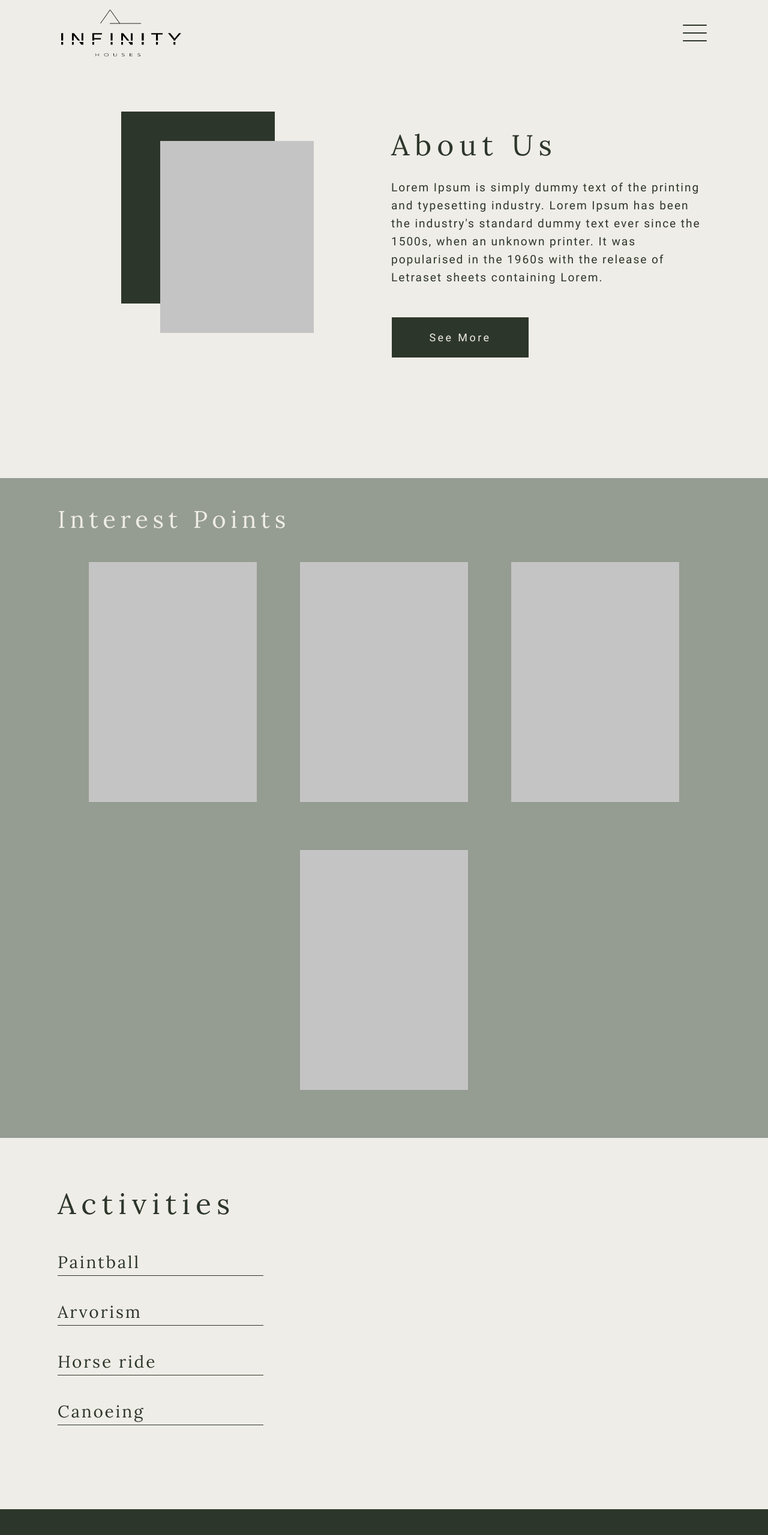
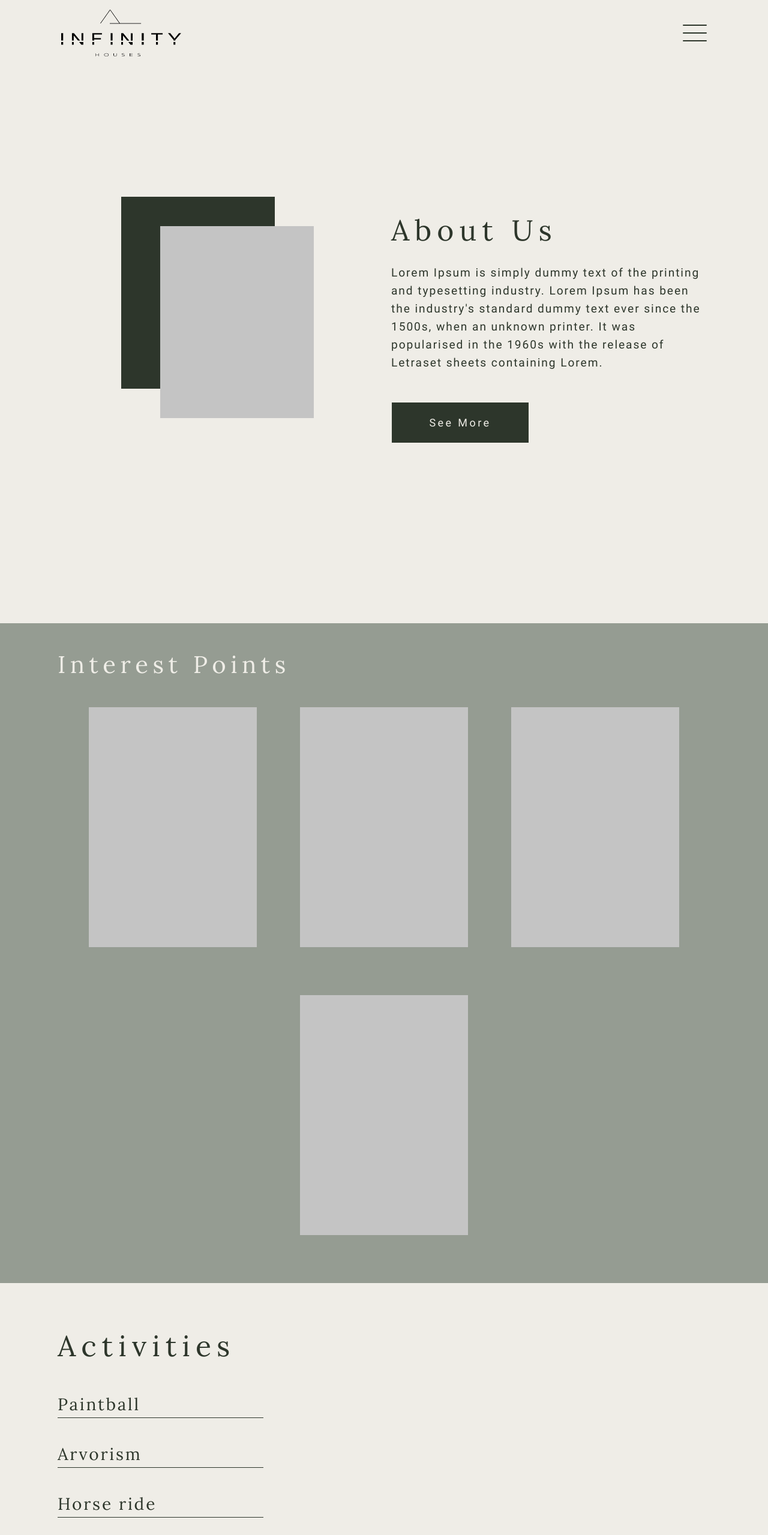
Before and after one commit to webCreativeDev/infinityHouses, a Vue app: page /about in a window 1280 px wide. Shown: the top 2559 px of the page at 60% size. Built offline with nearby package versions, Linux system fonts and the light colour scheme; what v-calendar would draw is missing.

Commit message:
add new functionality

```diff
--- a/src/assets/styles/about.css
+++ b/src/assets/styles/about.css
@@ -4,6 +4,10 @@
     display: flex;
     flex-wrap: wrap;
 
+}
+.marg-50{
+  margin-top: 150px;
+  margin-bottom: 50px;
 }
 .col-1{
     min-height: 300px;
@@ -87,9 +91,12 @@
   }
   .row-85{
     width: 85%;
-    margin: 35px auto 0px auto;
+    margin: 30px auto 0px auto;
     position: relative;
 
+  }
+  .marg-top-50{
+     margin: 300px auto 0px auto;
   }
   .wrapper-interests{
     padding: 40px 0px;
--- a/src/assets/styles/contacts.css
+++ b/src/assets/styles/contacts.css
@@ -15,7 +15,7 @@
     min-height: 90vh;
 }
 .contacts-comp{
-    margin:40px auto 100px auto;
+    margin:100px auto 100px auto;
     position: relative;
 }
 .contacts-comp .borderRight{
@@ -27,6 +27,7 @@
 form{
     display: flex;
     flex-direction: column;
+    margin-top: 40px;
 }
 .input-type-text{
     background-color: transparent;
@@ -73,6 +74,7 @@ input[type="submit"]{
     border: none;
     padding: 10px 0px;
     width: 100%;
+    margin-top: 30px;
 
 }
 
--- a/src/views/About.vue
+++ b/src/views/About.vue
@@ -1,5 +1,5 @@
 <template>
-  <div class="row">
+  <div class="row marg-50">
     <div class="col-12 col-xl-6 col-1">
       <div class="box green-box"></div>
       <div class="box image-box"></div>
@@ -16,7 +16,7 @@
     </div>
   </div>
   <div class="interest-points">
-    <div class="row-85">
+    <div class="row-85 marg-top-50">
       <div class="wrapper-interests">
         <div class="title-interests">Interest Points</div>
         <div class="interests">
```
